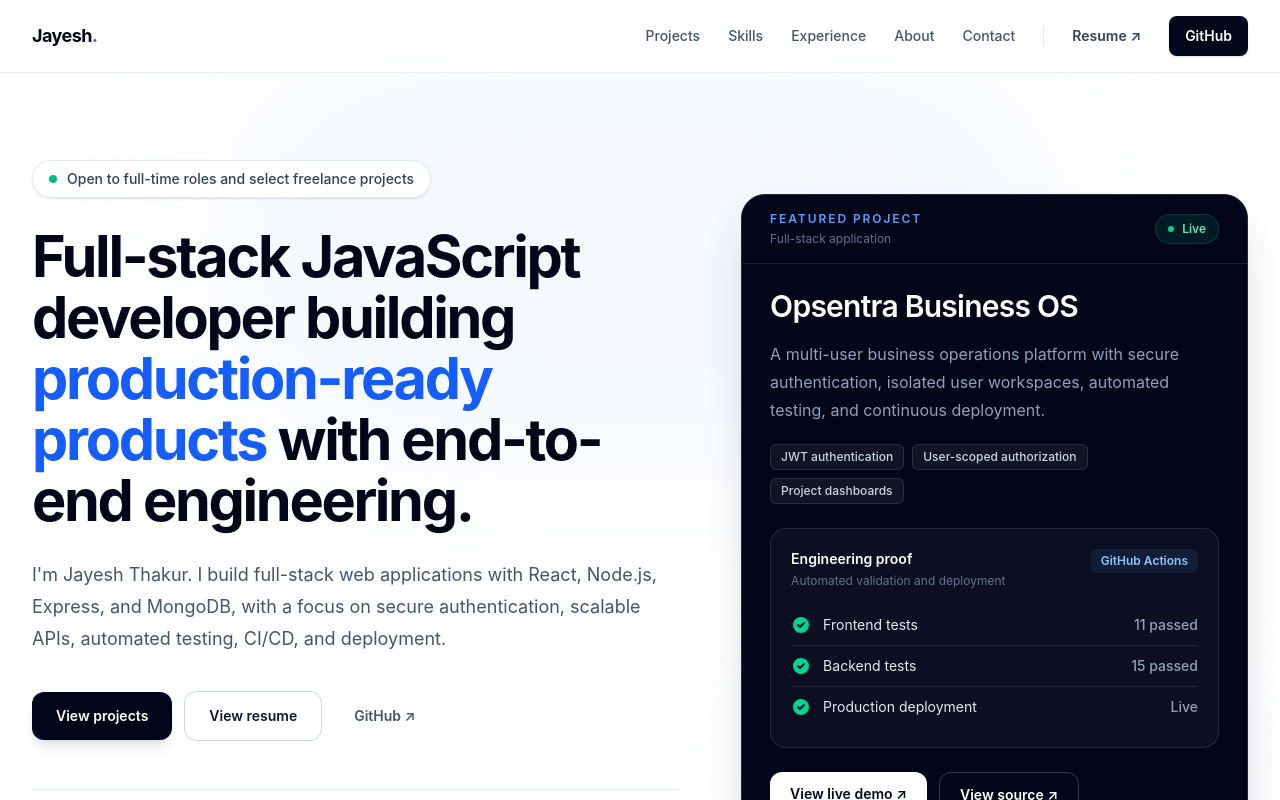
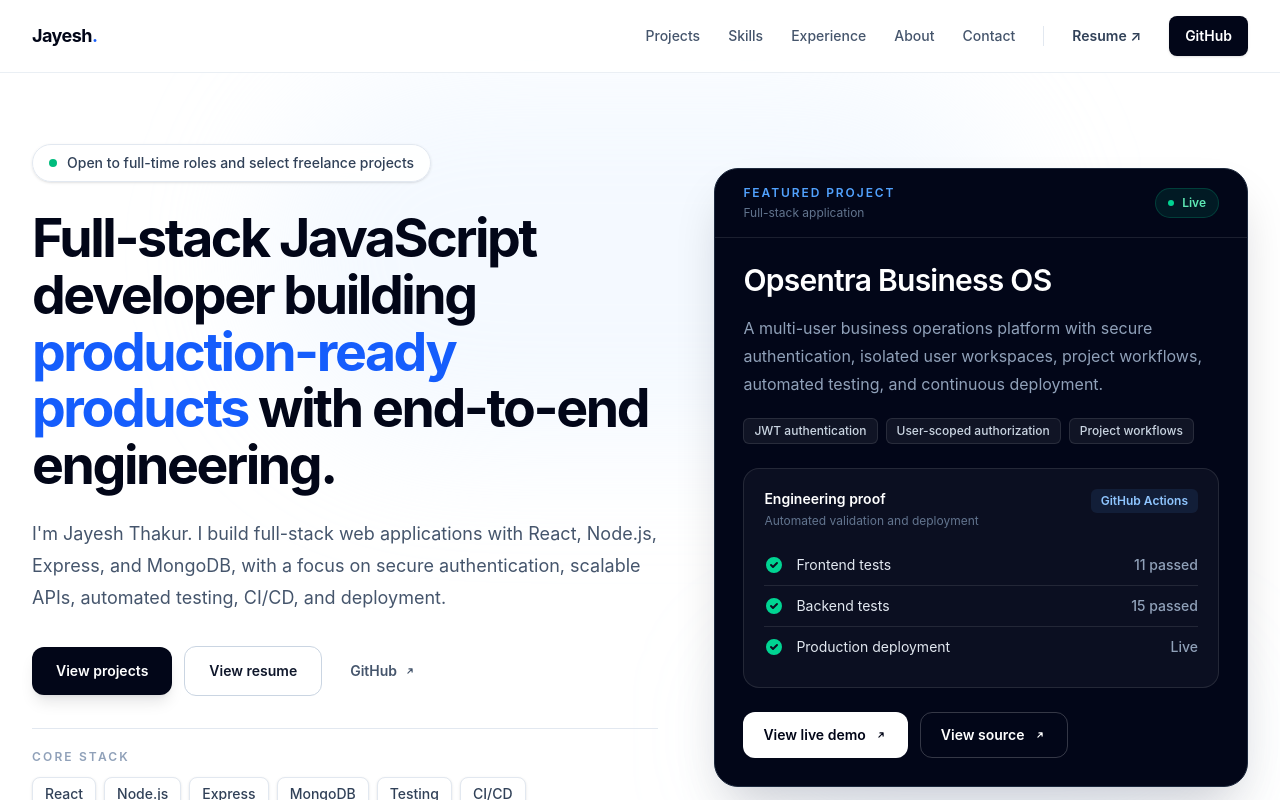
Before and after one commit to Jayeeeesh/Jayeeeesh.github.io, a React (Vite) app: page / in a window 1280 px wide. Shown: the top 800 px of the page. Built offline with nearby package versions, Linux system fonts and the light colour scheme.

Commit message:
feat: update Hero section with improved layout, accessibility, and content

```diff
--- a/src/sections/Hero.jsx
+++ b/src/sections/Hero.jsx
@@ -16,46 +16,30 @@ const pipeline = [
 const features = [
   "JWT authentication",
   "User-scoped authorization",
-  "Project dashboards",
+  "Project workflows",
 ];
 
 const focusRing =
   "focus-visible:outline-none focus-visible:ring-2 focus-visible:ring-blue-600 focus-visible:ring-offset-2";
 
-function CheckIcon() {
-  return (
-    <svg
-      aria-hidden="true"
-      viewBox="0 0 20 20"
-      fill="currentColor"
-      className="h-5 w-5 flex-none text-emerald-400"
-    >
-      <path
-        fillRule="evenodd"
-        d="M10 18a8 8 0 100-16 8 8 0 000 16zm3.707-9.293a1 1 0 00-1.414-1.414L9 10.586 7.707 9.293a1 1 0 00-1.414 1.414l2 2a1 1 0 001.414 0l4-4z"
-        clipRule="evenodd"
-      />
-    </svg>
-  );
-}
-
 function Hero() {
   return (
     <section
       id="home"
-      className="relative isolate scroll-mt-[72px] overflow-hidden bg-white px-6 pb-24 pt-36 sm:pt-40 lg:px-8 lg:pb-32 lg:pt-40"
+      className="relative isolate scroll-mt-[72px] overflow-hidden bg-white px-6 pb-16 pt-32 sm:pb-20 sm:pt-36 lg:px-8 lg:pb-20 lg:pt-36"
     >
-      {/* Background accent */}
+      {/* Subtle background accent */}
       <div
         aria-hidden="true"
-        className="pointer-events-none absolute inset-0 -z-10"
+        className="pointer-events-none absolute inset-0 -z-10 overflow-hidden"
       >
-        <div className="absolute left-1/2 top-10 h-[420px] w-[850px] -translate-x-1/2 rounded-full bg-blue-100/30 blur-3xl" />
+        <div className="absolute left-1/2 top-16 h-[380px] w-[760px] -translate-x-1/2 rounded-full bg-blue-100/30 blur-3xl" />
       </div>
 
-      <div className="mx-auto grid max-w-7xl items-center gap-14 lg:grid-cols-[1.12fr_0.88fr] lg:gap-16">
-        {/* Intro */}
+      <div className="mx-auto grid max-w-7xl items-center gap-12 lg:grid-cols-[1.08fr_0.92fr] lg:gap-14">
+        {/* Left content */}
         <div>
+          {/* Availability */}
           <p className="inline-flex items-center gap-2.5 rounded-full border border-slate-200 bg-white/90 px-4 py-2 text-sm font-medium text-slate-700 shadow-sm backdrop-blur">
             <span
               aria-hidden="true"
@@ -64,21 +48,23 @@ function Hero() {
             Open to full-time roles and select freelance projects
           </p>
 
-          <h1 className="mt-7 max-w-3xl text-4xl font-bold tracking-[-0.04em] text-slate-950 sm:text-5xl lg:text-[3.6rem] lg:leading-[1.06]">
+          {/* Main headline */}
+          <h1 className="mt-7 max-w-[760px] text-4xl font-bold tracking-[-0.045em] text-slate-950 sm:text-5xl lg:text-[3.35rem] lg:leading-[1.06]">
             Full-stack JavaScript developer building{" "}
             <span className="text-blue-600">production-ready products</span>{" "}
             with end-to-end engineering.
           </h1>
 
-          <p className="mt-7 max-w-2xl text-lg leading-8 text-slate-600">
+          {/* Supporting copy */}
+          <p className="mt-6 max-w-2xl text-lg leading-8 text-slate-600">
             I&apos;m Jayesh Thakur. I build full-stack web applications with
             React, Node.js, Express, and MongoDB, with a focus on secure
             authentication, scalable APIs, automated testing, CI/CD, and
             deployment.
           </p>
 
-          {/* Actions */}
-          <div className="mt-9 flex flex-wrap items-center gap-3">
+          {/* Primary actions */}
+          <div className="mt-8 flex flex-wrap items-center gap-3">
             <a
               href="#projects"
               className={`rounded-xl bg-slate-950 px-6 py-3.5 text-sm font-semibold text-white shadow-lg shadow-slate-950/10 transition duration-200 hover:-translate-y-0.5 hover:bg-slate-800 ${focusRing}`}
@@ -100,19 +86,20 @@ function Hero() {
               target="_blank"
               rel="noreferrer"
               aria-label="Open Jayesh Thakur's GitHub profile"
-              className={`rounded-xl px-5 py-3.5 text-sm font-semibold text-slate-600 transition duration-200 hover:text-slate-950 ${focusRing}`}
+              className={`inline-flex items-center gap-1.5 rounded-xl px-4 py-3.5 text-sm font-semibold text-slate-600 transition duration-200 hover:text-slate-950 ${focusRing}`}
             >
-              GitHub ↗
+              GitHub
+              <ExternalLinkIcon />
             </a>
           </div>
 
           {/* Core stack */}
-          <div className="mt-12 border-t border-slate-200 pt-6">
+          <div className="mt-8 border-t border-slate-200 pt-5">
             <p className="text-xs font-semibold uppercase tracking-[0.18em] text-slate-400">
               Core stack
             </p>
 
-            <ul className="mt-4 flex flex-wrap gap-2">
+            <ul className="mt-3 flex flex-wrap gap-2">
               {technologies.map((technology) => (
                 <li
                   key={technology}
@@ -126,14 +113,14 @@ function Hero() {
         </div>
 
         {/* Featured project */}
-        <div className="relative w-full max-w-[560px] justify-self-end">
+        <div className="relative w-full max-w-[540px] justify-self-end">
           <div
             aria-hidden="true"
-            className="absolute inset-x-10 bottom-0 -z-10 h-32 rounded-full bg-blue-200/35 blur-3xl"
+            className="absolute inset-x-10 bottom-0 -z-10 h-28 rounded-full bg-blue-200/30 blur-3xl"
           />
 
           <article className="overflow-hidden rounded-3xl border border-slate-800 bg-slate-950 shadow-2xl shadow-slate-950/20">
-            {/* Card header */}
+            {/* Project header */}
             <div className="flex items-center justify-between border-b border-white/10 px-6 py-4 sm:px-7">
               <div>
                 <p className="text-xs font-semibold uppercase tracking-[0.16em] text-blue-400">
@@ -154,18 +141,19 @@ function Hero() {
               </span>
             </div>
 
+            {/* Project body */}
             <div className="px-6 pb-6 pt-6 sm:px-7 sm:pb-7">
-              <h2 className="text-2xl font-semibold tracking-tight text-white sm:text-3xl">
+              <h2 className="text-2xl font-semibold tracking-[-0.025em] text-white sm:text-3xl">
                 Opsentra Business OS
               </h2>
 
               <p className="mt-4 max-w-lg leading-7 text-slate-400">
                 A multi-user business operations platform with secure
-                authentication, isolated user workspaces, automated testing, and
-                continuous deployment.
+                authentication, isolated user workspaces, project workflows,
+                automated testing, and continuous deployment.
               </p>
 
-              {/* Features */}
+              {/* Key features */}
               <ul className="mt-5 flex flex-wrap gap-2">
                 {features.map((feature) => (
                   <li
@@ -221,9 +209,10 @@ function Hero() {
                   target="_blank"
                   rel="noreferrer"
                   aria-label="Open Opsentra Business OS live demo"
-                  className="rounded-xl bg-white px-5 py-3 text-sm font-semibold text-slate-950 transition duration-200 hover:-translate-y-0.5 hover:bg-slate-100 focus-visible:outline-none focus-visible:ring-2 focus-visible:ring-white focus-visible:ring-offset-2 focus-visible:ring-offset-slate-950"
+                  className="inline-flex items-center gap-2 rounded-xl bg-white px-5 py-3 text-sm font-semibold text-slate-950 transition duration-200 hover:-translate-y-0.5 hover:bg-slate-100 focus-visible:outline-none focus-visible:ring-2 focus-visible:ring-white focus-visible:ring-offset-2 focus-visible:ring-offset-slate-950"
                 >
-                  View live demo ↗
+                  View live demo
+                  <ExternalLinkIcon />
                 </a>
 
                 <a
@@ -231,9 +220,10 @@ function Hero() {
                   target="_blank"
                   rel="noreferrer"
                   aria-label="Open Opsentra Business OS source code on GitHub"
-                  className="rounded-xl border border-white/20 px-5 py-3 text-sm font-semibold text-white transition duration-200 hover:-translate-y-0.5 hover:bg-white/10 focus-visible:outline-none focus-visible:ring-2 focus-visible:ring-white focus-visible:ring-offset-2 focus-visible:ring-offset-slate-950"
+                  className="inline-flex items-center gap-2 rounded-xl border border-white/20 px-5 py-3 text-sm font-semibold text-white transition duration-200 hover:-translate-y-0.5 hover:bg-white/10 focus-visible:outline-none focus-visible:ring-2 focus-visible:ring-white focus-visible:ring-offset-2 focus-visible:ring-offset-slate-950"
                 >
-                  View source ↗
+                  View source
+                  <ExternalLinkIcon />
                 </a>
               </div>
             </div>
@@ -244,4 +234,40 @@ function Hero() {
   );
 }
 
+function CheckIcon() {
+  return (
+    <svg
+      aria-hidden="true"
+      viewBox="0 0 20 20"
+      fill="currentColor"
+      className="h-5 w-5 flex-none text-emerald-400"
+    >
+      <path
+        fillRule="evenodd"
+        d="M10 18a8 8 0 100-16 8 8 0 000 16zm3.707-9.293a1 1 0 00-1.414-1.414L9 10.586 7.707 9.293a1 1 0 00-1.414 1.414l2 2a1 1 0 001.414 0l4-4z"
+        clipRule="evenodd"
+      />
+    </svg>
+  );
+}
+
+function ExternalLinkIcon() {
+  return (
+    <svg
+      aria-hidden="true"
+      viewBox="0 0 20 20"
+      fill="none"
+      stroke="currentColor"
+      strokeWidth="1.7"
+      className="h-3.5 w-3.5"
+    >
+      <path
+        d="M7 13L13 7M8.5 7H13v4.5"
+        strokeLinecap="round"
+        strokeLinejoin="round"
+      />
+    </svg>
+  );
+}
+
 export default Hero;
```
